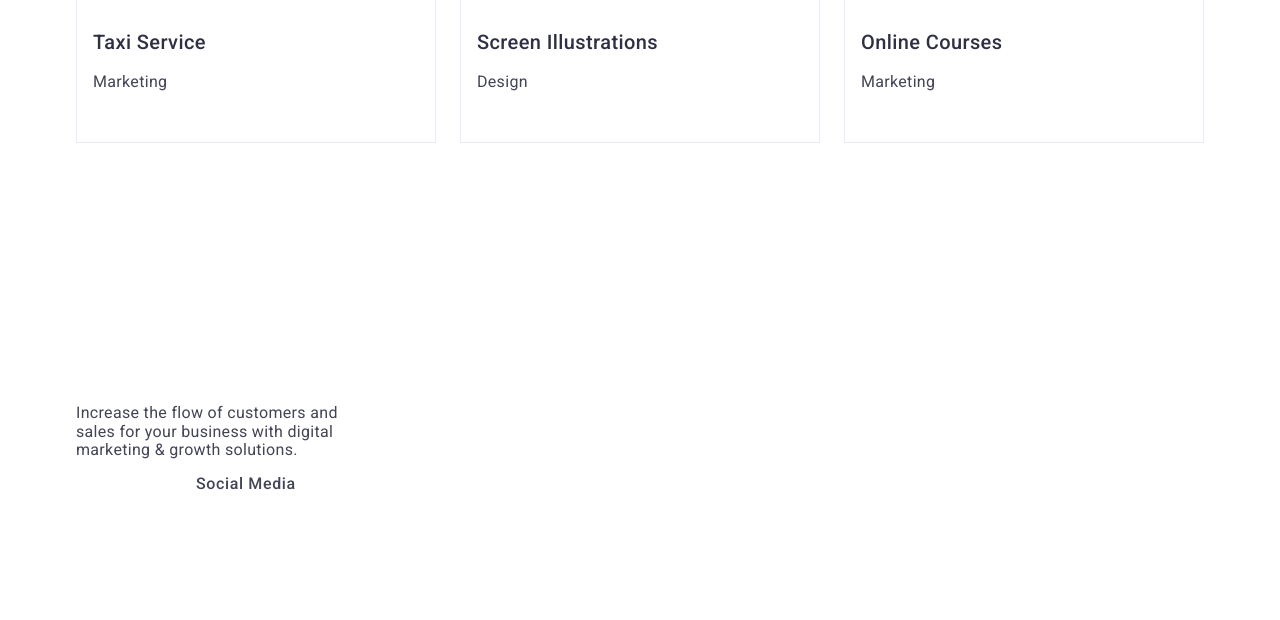
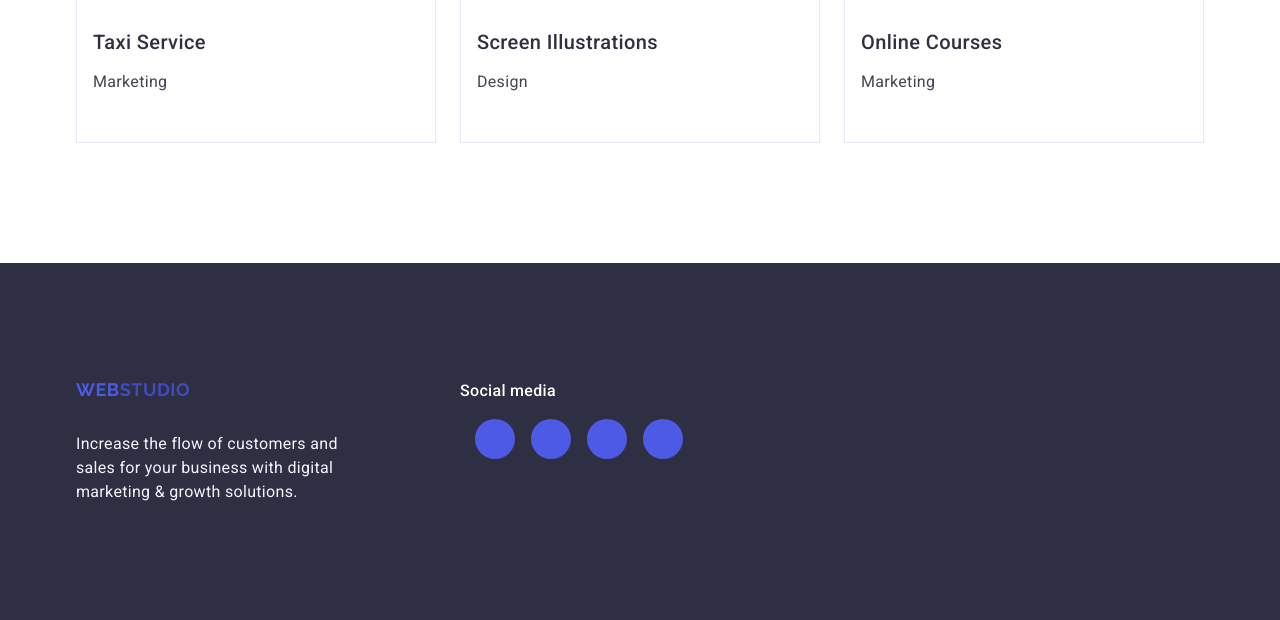
Before and after one commit to azuretigerstudios/goit-markup-hw-04, a plain HTML site: page index.html in a window 1280 px wide. Shown: the part 3109-3729 px from the top of the page. Before the commit the page ends 3684 px from the top, so only its background shows below. Drawn offline with nearby package versions, Linux system fonts and the light colour scheme.

Commit message:
here comes another one

```diff
--- a/css/styles.css
+++ b/css/styles.css
@@ -399,58 +399,79 @@ a {
   color: #434455;
 }
 
-/* Footer */
-.footer {
+/* =================== FOOTER STYLES =================== */
+.site-footer {
+  padding: 100px 0;
   background-color: #2e2f42;
-  color: #fff;
 }
 
-.cont-footer {
-  width: 1128px;
-  margin: 0 auto;
-  height: 312px;
-  padding: 100px 0;
-  gap: 120px;
-}
-
-.cont-footer .social {
-  display: flex;
-  justify-content: space-between;
-  padding-top: 10px;
-}
-
-.social-footer {
-  width: 208px;
-  height: 80px;
-  margin-left: 120px;
-}
-
-.social-footer p {
-  font-family: "roboto" sans-serif;
-  font-weight: 500;
-  letter-spacing: 0.04em;
-}
-
-.logo-footer {
-  font-family: "Raleway", sans-serif;
-  font-weight: bold;
-  font-size: 18px;
-  color: #fff;
-  letter-spacing: 0.03em;
-  text-decoration: none;
-}
-
-footer .footer-text {
-  font-weight: normal;
-  font-size: 16px;
-  letter-spacing: 0.02em;
-  margin-top: 20px;
-  max-width: 264px;
+.site-footer .logo {
   margin-bottom: 16px;
 }
 
-.social-footer .social a:hover .icon,
-.social-footer .social a:focus .icon {
-  color: #31d0aa;
-  fill: #fff;
+.footer-container {
+  display: flex;
+  align-items: baseline;
 }
+
+.footer-social-icon-container {
+  display: flex;
+  justify-content: center;
+  gap: 16px;
+  padding: 0 15px;
+  height: 42px;
+}
+
+.footer-social-item {
+  width: 40px;
+  height: 40px;
+}
+
+.footer-social-icon {
+  display: flex;
+  flex-direction: column;
+  margin-bottom: 16px;
+}
+
+.footer-social-icon-item {
+  width: 100%;
+  height: 100%;
+  background-color: #4d5ae5;
+  border-radius: 50%;
+  display: flex;
+  justify-content: center;
+  align-items: center;
+  cursor: pointer;
+  transition: background-color 250ms cubic-bezier(0.4, 0, 0.2, 1);
+}
+
+.footer-social-icon-item:hover,
+.footer-social-icon-item:focus {
+  background-color: #31d0aa;
+}
+
+.footer-social-icon-item-svg {
+  fill: #f4f4fd;
+}
+
+.footer-text {
+  max-width: 264px;
+  font-size: 16px;
+  font-weight: 500px;
+  line-height: 1.5;
+  letter-spacing: 0.02em;
+  color: #f4f4fd;
+}
+
+.footer-site-info {
+  margin-right: 120px;
+}
+
+.footer-social-title {
+  font-weight: 500;
+  font-size: 16px;
+  line-height: 1.5;
+  letter-spacing: 0.02em;
+  color: #ffffff;
+  margin-bottom: 16px;
+}
--- a/index.html
+++ b/index.html
@@ -435,46 +435,51 @@
       </section>
     </main>
 
-    <footer>
-      <div class="cont-footer">
-        <ul>
-          <li>
-            <a href="#" class="logo-footer"
-              ><span class="web">WEB</span>STUDIO</a
+    <!-- Footer Section -->
+    <footer class="site-footer">
+      <div class="container footer-container">
+        <div class="footer-site-info">
+          <a class="logo" href="./index.html"
+            >Web<span class="logo-light">Studio</span></a
           >
           <p class="footer-text">
             Increase the flow of customers and sales for your business with
             digital marketing & growth solutions.
           </p>
-          </li>
-          <div class="social-footer">
-            <li>
-              <p>Social Media</p>
-              <div class="social">
-                <a href="">
-                  <svg class="icon" width="40" height="40">
-                    <use href="./images/icons.svg#icon-instagram"></use>
+        </div>
+        <div class="footer-social-icon">
+          <p class="footer-social-title">Social media</p>
+          <ul class="footer-social-icon-container">
+            <li class="footer-social-item">
+              <a href="" class="footer-social-icon-item">
+                <svg class="footer-social-icon-item-svg" width="24" height="24">
+                  <use href="./images/sprite.svg#icon-facebook"></use>
                 </svg>
               </a>
-                <a href="">
-                  <svg class="icon" width="40" height="40">
-                    <use href="./images/icons.svg#icon-twitter"></use>
-                  </svg>
-                </a>
-                <a href="">
-                  <svg class="icon" width="40" height="40">
+            </li>
+            <li class="footer-social-item">
+              <a href="" class="footer-social-icon-item">
+                <svg class="footer-social-icon-item-svg" width="24" height="24">
                   <use href="./images/icons.svg#icon-facebook"></use>
                 </svg>
               </a>
-                <a href="">
-                  <svg class="icon" width="40" height="40">
-                    <use href="./images/icons.svg#icon-linkedn"></use>
+            </li>
+            <li class="footer-social-item">
+              <a href="" class="footer-social-icon-item">
+                <svg class="footer-social-icon-item-svg" width="24" height="24">
+                  <use href="./images/icons.svg#icon-facebook"></use>
                 </svg>
               </a>
+            </li>
+            <li class="footer-social-item">
+              <a href="" class="footer-social-icon-item">
+                <svg class="footer-social-icon-item-svg" width="24" height="24">
+                  <use href="./images/icons.svg#icon-facebook"></use>
+                </svg>
+              </a>
+            </li>
+          </ul>
         </div>
-            </li>
-          </div>
-        </ul>
       </div>
     </footer>
   </body>
```
Lines whose indentation alone changed are shown as unchanged.
